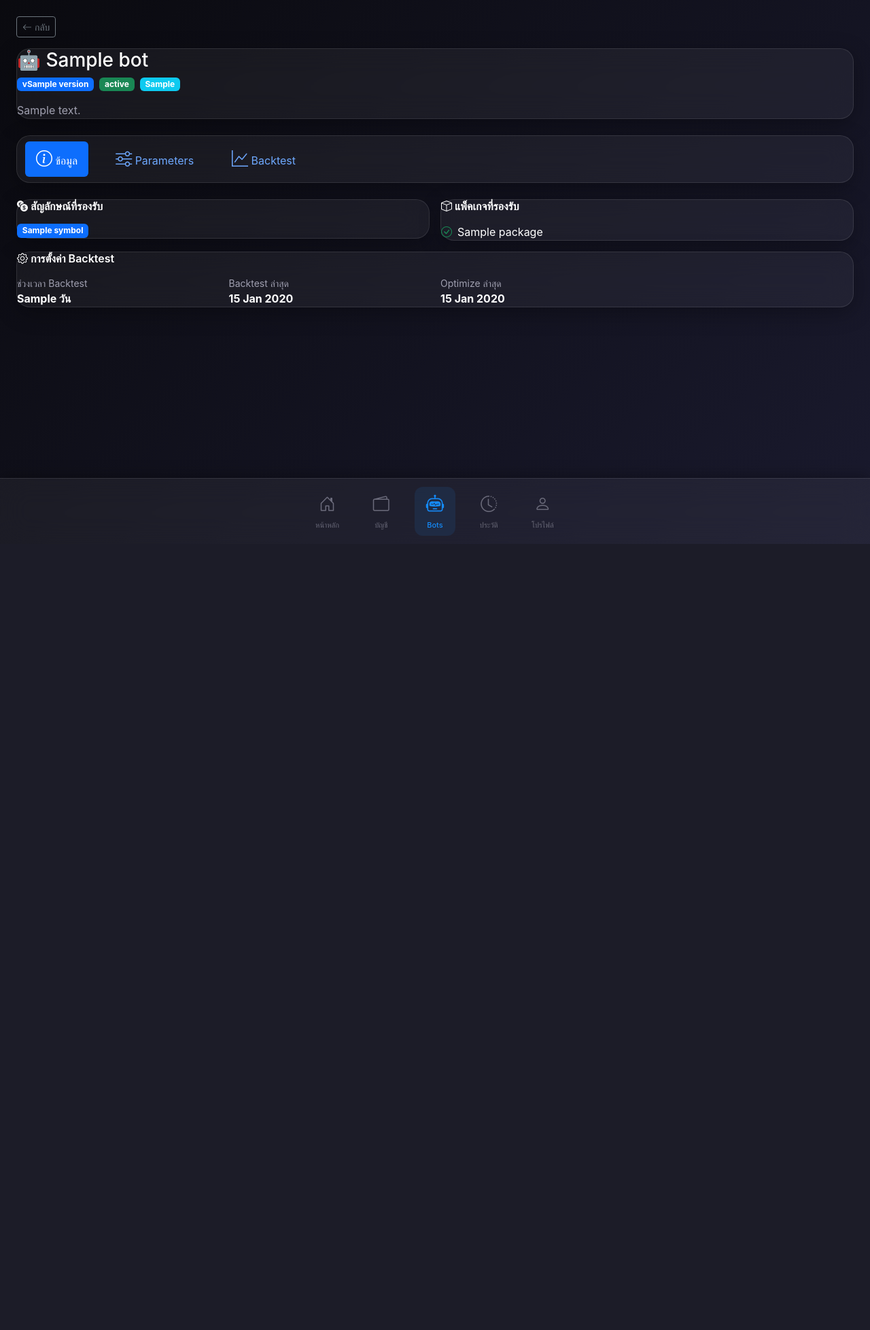
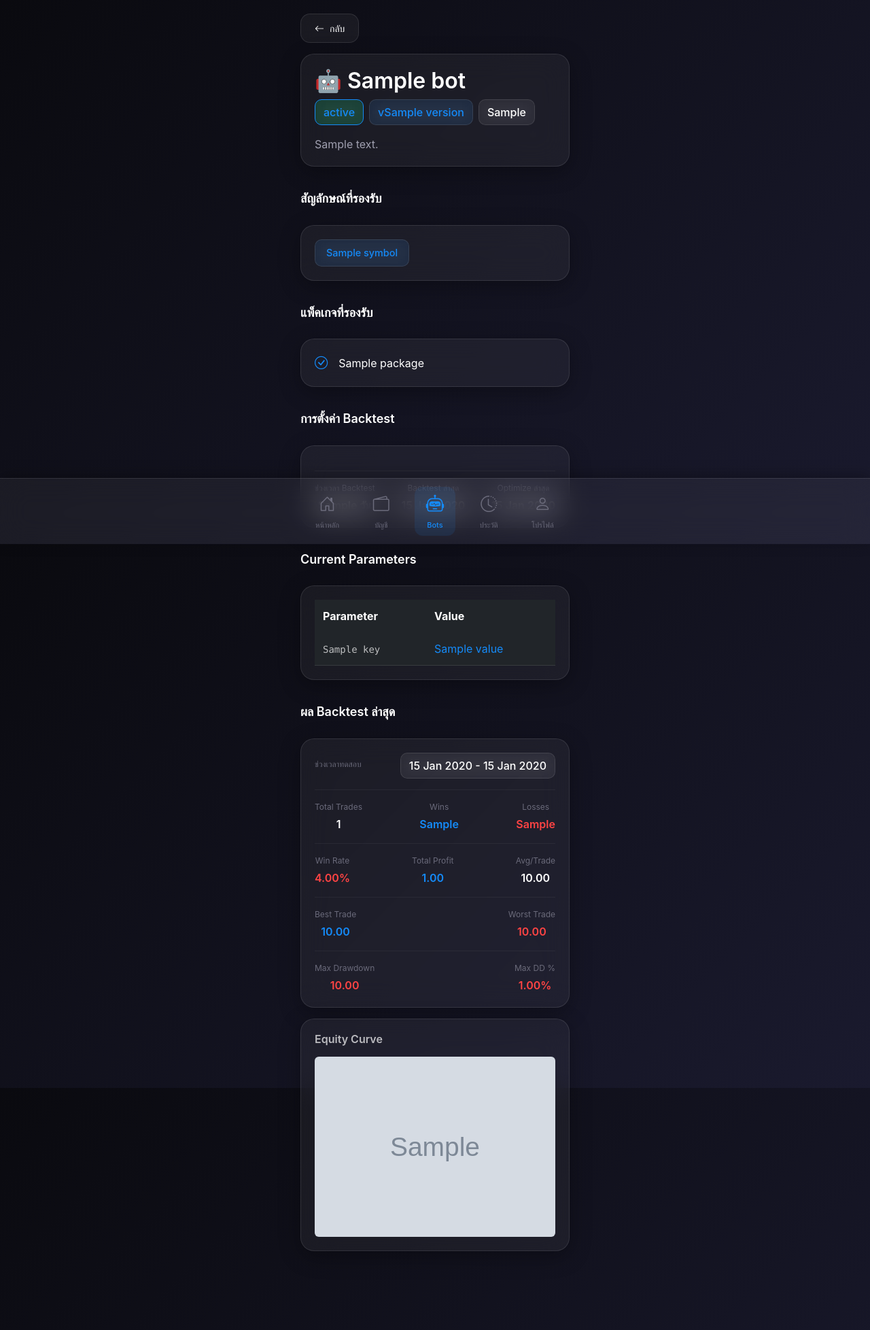
Before and after one commit to icooniex/fxfront, a Django app: template templates/bots/detail.html in a window 1280 px wide. Shown: the whole page at 68% size. Before the commit the page ends 800 px from the top, so only its background shows below. Run offline with Django 4.2, Linux system fonts and the light colour scheme; the template is opened without the code that fills it: most values are stand-ins (such as "Sample title", 1, 10 or a date in 2020); grey boxes marked "Sample" are stand-in pictures; data that the repository does not hold is empty; some libraries are stand-ins or nearby versions.

Commit message:
fix spacing padding

```diff
--- a/templates/bots/detail.html
+++ b/templates/bots/detail.html
@@ -4,26 +4,27 @@
 {% block title %}{{ bot.name }} - FX Bot Monitor{% endblock %}
 
 {% block content %}
-<div class="container-fluid px-3 px-md-4 py-4">
+<div class="page-wrapper">
+    <div class="container-mobile">
         <!-- Back Button -->
         <div class="mb-3">
-        <a href="{% url 'bots_list' %}" class="btn btn-sm btn-outline-secondary">
-            <i class="bi bi-arrow-left"></i> กลับ
+            <a href="{% url 'bots_list' %}" class="btn btn-glass btn-sm">
+                <i class="bi bi-arrow-left me-2"></i>กลับ
             </a>
         </div>
 
         <!-- Bot Header -->
-    <div class="glass-card mb-4">
+        <div class="glass-card fade-in mb-3" style="padding: 20px;">
             <div class="d-flex justify-content-between align-items-start mb-3">
                 <div>
-                <h1 class="h3 mb-2">🤖 {{ bot.name }}</h1>
+                    <h2 class="mb-2">🤖 {{ bot.name }}</h2>
                     <div class="d-flex gap-2 flex-wrap">
-                    <span class="badge bg-primary">v{{ bot.version }}</span>
-                    <span class="badge {% if bot.status == 'ACTIVE' %}bg-success{% elif bot.status == 'BETA' %}bg-warning{% else %}bg-secondary{% endif %}">
+                        <span class="badge-glass {% if bot.status == 'ACTIVE' %}badge-active{% elif bot.status == 'BETA' %}badge-warning{% else %}badge-paused{% endif %}">
                             {{ bot.get_status_display }}
                         </span>
+                        <span class="badge-glass" style="background: rgba(21, 139, 249, 0.1); color: #158bf9;">v{{ bot.version }}</span>
                         {% if bot.strategy_type %}
-                    <span class="badge bg-info">{{ bot.strategy_type }}</span>
+                        <span class="badge-glass" style="background: rgba(255, 255, 255, 0.05);">{{ bot.strategy_type }}</span>
                         {% endif %}
                     </div>
                 </div>
@@ -34,237 +35,214 @@
             {% endif %}
         </div>
 
-    <!-- Bot Information Tabs -->
-    <ul class="nav nav-pills glass-card mb-4" id="botTabs" role="tablist">
-        <li class="nav-item" role="presentation">
-            <button class="nav-link active" id="info-tab" data-bs-toggle="pill" data-bs-target="#info" type="button" role="tab">
-                <i class="bi bi-info-circle"></i> ข้อมูล
-            </button>
-        </li>
-        <li class="nav-item" role="presentation">
-            <button class="nav-link" id="parameters-tab" data-bs-toggle="pill" data-bs-target="#parameters" type="button" role="tab">
-                <i class="bi bi-sliders"></i> Parameters
-            </button>
-        </li>
-        <li class="nav-item" role="presentation">
-            <button class="nav-link" id="backtest-tab" data-bs-toggle="pill" data-bs-target="#backtest" type="button" role="tab">
-                <i class="bi bi-graph-up"></i> Backtest
-            </button>
-        </li>
-    </ul>
+        <!-- Bot Information Sections -->
 
-    <div class="tab-content" id="botTabsContent">
-        <!-- Info Tab -->
-        <div class="tab-pane fade show active" id="info" role="tabpanel">
-            <div class="row g-3">
         <!-- Allowed Symbols -->
-                <div class="col-12 col-md-6">
-                    <div class="glass-card">
-                        <h6 class="mb-3"><i class="bi bi-currency-exchange"></i> สัญลักษณ์ที่รองรับ</h6>
+        <div class="section-header">
+            <h3 class="section-title">สัญลักษณ์ที่รองรับ</h3>
+        </div>
+        <div class="glass-card fade-in mb-3" style="padding: 20px;">
             {% if bot.allowed_symbols %}
             <div class="d-flex flex-wrap gap-2">
                 {% for symbol in bot.allowed_symbols %}
-                            <span class="badge bg-primary">{{ symbol }}</span>
+                <span class="badge-glass" style="background: rgba(21, 139, 249, 0.1); color: #158bf9; font-size: 0.9rem; padding: 8px 16px;">{{ symbol }}</span>
                 {% endfor %}
             </div>
             {% else %}
-                        <p class="text-muted mb-0">ไม่มีข้อมูล</p>
+            <p class="text-secondary mb-0">ไม่มีข้อมูล</p>
             {% endif %}
-                    </div>
         </div>
 
         <!-- Allowed Packages -->
-                <div class="col-12 col-md-6">
-                    <div class="glass-card">
-                        <h6 class="mb-3"><i class="bi bi-box"></i> แพ็คเกจที่รองรับ</h6>
+        <div class="section-header">
+            <h3 class="section-title">แพ็คเกจที่รองรับ</h3>
+        </div>
+        <div class="glass-card fade-in mb-3" style="padding: 20px;">
             {% if allowed_packages %}
-                        <div class="d-flex flex-column gap-2">
+            <div class="d-flex flex-column gap-3">
                 {% for package in allowed_packages %}
                 <div class="d-flex align-items-center">
-                                <i class="bi bi-check-circle text-success me-2"></i>
-                                <span>{{ package.name }}</span>
+                    <i class="bi bi-check-circle text-profit me-3" style="font-size: 1.2rem;"></i>
+                    <span style="font-size: 1rem;">{{ package.name }}</span>
                 </div>
                 {% endfor %}
             </div>
             {% else %}
-                        <p class="text-muted mb-0">ไม่มีข้อมูล</p>
+            <p class="text-secondary mb-0">ไม่มีข้อมูล</p>
             {% endif %}
-                    </div>
         </div>
 
         <!-- Backtest Configuration -->
-                <div class="col-12">
-                    <div class="glass-card">
-                        <h6 class="mb-3"><i class="bi bi-gear"></i> การตั้งค่า Backtest</h6>
-                        <div class="row g-3">
-                            <div class="col-6 col-md-3">
-                                <div class="text-secondary small">ช่วงเวลา Backtest</div>
-                                <div class="fw-bold">{{ bot.backtest_range_days }} วัน</div>
+        <div class="section-header">
+            <h3 class="section-title">การตั้งค่า Backtest</h3>
         </div>
-                            <div class="col-6 col-md-3">
-                                <div class="text-secondary small">Backtest ล่าสุด</div>
-                                <div class="fw-bold">
+        <div class="glass-card fade-in mb-3" style="padding: 20px;">
+            <div class="account-stats">
+                <div class="stat-item">
+                    <span class="stat-label">ช่วงเวลา Backtest</span>
+                    <span class="stat-value">{{ bot.backtest_range_days }} วัน</span>
+                </div>
+                <div class="stat-item">
+                    <span class="stat-label">Backtest ล่าสุด</span>
+                    <span class="stat-value">
                         {% if bot.last_backtest_date %}
                         {{ bot.last_backtest_date|date:"d M Y" }}
                         {% else %}
                         -
                         {% endif %}
+                    </span>
                 </div>
-                            </div>
-                            <div class="col-6 col-md-3">
-                                <div class="text-secondary small">Optimize ล่าสุด</div>
-                                <div class="fw-bold">
+                <div class="stat-item">
+                    <span class="stat-label">Optimize ล่าสุด</span>
+                    <span class="stat-value">
                         {% if bot.last_optimization_date %}
                         {{ bot.last_optimization_date|date:"d M Y" }}
                         {% else %}
                         -
                         {% endif %}
-                                </div>
-                            </div>
-                        </div>
-                    </div>
+                    </span>
                 </div>
             </div>
         </div>
 
-        <!-- Parameters Tab -->
-        <div class="tab-pane fade" id="parameters" role="tabpanel">
-            <div class="glass-card">
-                <h6 class="mb-3"><i class="bi bi-sliders"></i> Current Parameters</h6>
+        <!-- Current Parameters -->
         {% if bot.current_parameters %}
+        <div class="section-header">
+            <h3 class="section-title">Current Parameters</h3>
+        </div>
+        <div class="glass-card fade-in mb-3" style="padding: 20px;">
             <div class="table-responsive">
-                    <table class="table table-dark table-hover">
+                <table class="table table-dark table-hover mb-0">
                     <thead>
                         <tr>
-                                <th>Parameter</th>
-                                <th>Value</th>
+                            <th style="border: none; padding: 12px;">Parameter</th>
+                            <th style="border: none; padding: 12px;">Value</th>
                         </tr>
                     </thead>
                     <tbody>
                         {% for key, value in bot.current_parameters.items %}
                         <tr>
-                                <td><code>{{ key }}</code></td>
-                                <td class="text-primary">{{ value }}</td>
+                            <td style="padding: 12px;"><code style="color: rgba(255, 255, 255, 0.7);">{{ key }}</code></td>
+                            <td style="padding: 12px; color: #158bf9;">{{ value }}</td>
                         </tr>
                         {% endfor %}
                     </tbody>
                 </table>
             </div>
-                {% else %}
-                <p class="text-muted mb-0">ยังไม่มี Parameters</p>
+        </div>
         {% endif %}
-            </div>
+
+        <!-- Backtest Results -->
+        {% if latest_backtest %}
+        <div class="section-header">
+            <h3 class="section-title">ผล Backtest ล่าสุด</h3>
         </div>
 
-        <!-- Backtest Tab -->
-        <div class="tab-pane fade" id="backtest" role="tabpanel">
-            {% if latest_backtest %}
-            <div class="row g-3">
-                <!-- Backtest Summary -->
-                <div class="col-12">
-                    <div class="glass-card">
+        <div class="glass-card fade-in mb-3" style="padding: 20px;">
             <div class="d-flex justify-content-between align-items-center mb-3">
-                            <h6 class="mb-0"><i class="bi bi-graph-up"></i> ผล Backtest ล่าสุด</h6>
-                            <span class="badge bg-primary">
+                <span class="stat-label">ช่วงเวลาทดสอบ</span>
+                <span class="badge-glass">
                     {{ latest_backtest.backtest_start_date|date:"d M Y" }} - {{ latest_backtest.backtest_end_date|date:"d M Y" }}
                 </span>
             </div>
 
             <!-- Metrics Grid -->
-                        <div class="row g-3 mb-4">
-                            <div class="col-6 col-md-3">
-                                <div class="text-secondary small">Total Trades</div>
-                                <div class="h5 mb-0">{{ latest_backtest.total_trades }}</div>
+            <div class="account-stats mb-3">
+                <div class="stat-item">
+                    <span class="stat-label">Total Trades</span>
+                    <span class="stat-value">{{ latest_backtest.total_trades }}</span>
                 </div>
-                            <div class="col-6 col-md-3">
-                                <div class="text-secondary small">Wins</div>
-                                <div class="h5 mb-0 text-success">{{ latest_backtest.winning_trades }}</div>
+                <div class="stat-item">
+                    <span class="stat-label">Wins</span>
+                    <span class="stat-value text-profit">{{ latest_backtest.winning_trades }}</span>
                 </div>
-                            <div class="col-6 col-md-3">
-                                <div class="text-secondary small">Losses</div>
-                                <div class="h5 mb-0 text-danger">{{ latest_backtest.losing_trades }}</div>
-                            </div>
-                            <div class="col-6 col-md-3">
-                                <div class="text-secondary small">Win Rate</div>
-                                <div class="h5 mb-0 {% if latest_backtest.win_rate >= 50 %}text-success{% else %}text-warning{% endif %}">
-                                    {{ latest_backtest.win_rate|floatformat:2 }}%
-                                </div>
+                <div class="stat-item">
+                    <span class="stat-label">Losses</span>
+                    <span class="stat-value text-loss">{{ latest_backtest.losing_trades }}</span>
                 </div>
             </div>
 
-                        <div class="row g-3 mb-4">
-                            <div class="col-6 col-md-3">
-                                <div class="text-secondary small">Total Profit</div>
-                                <div class="h5 mb-0 {% if latest_backtest.total_profit >= 0 %}text-success{% else %}text-danger{% endif %}">
+            <div class="account-stats mb-3">
+                <div class="stat-item">
+                    <span class="stat-label">Win Rate</span>
+                    <span class="stat-value {% if latest_backtest.win_rate >= 50 %}text-profit{% else %}text-loss{% endif %}">
+                        {{ latest_backtest.win_rate|floatformat:2 }}%
+                    </span>
+                </div>
+                <div class="stat-item">
+                    <span class="stat-label">Total Profit</span>
+                    <span class="stat-value {% if latest_backtest.total_profit >= 0 %}text-profit{% else %}text-loss{% endif %}">
                         {{ latest_backtest.total_profit|floatformat:2 }}
+                    </span>
                 </div>
-                            </div>
-                            <div class="col-6 col-md-3">
-                                <div class="text-secondary small">Avg Profit/Trade</div>
-                                <div class="h5 mb-0">{{ latest_backtest.avg_profit_per_trade|floatformat:2 }}</div>
-                            </div>
-                            <div class="col-6 col-md-3">
-                                <div class="text-secondary small">Best Trade</div>
-                                <div class="h5 mb-0 text-success">{{ latest_backtest.best_trade|floatformat:2 }}</div>
-                            </div>
-                            <div class="col-6 col-md-3">
-                                <div class="text-secondary small">Worst Trade</div>
-                                <div class="h5 mb-0 text-danger">{{ latest_backtest.worst_trade|floatformat:2 }}</div>
+                <div class="stat-item">
+                    <span class="stat-label">Avg/Trade</span>
+                    <span class="stat-value">{{ latest_backtest.avg_profit_per_trade|floatformat:2 }}</span>
                 </div>
             </div>
 
-                        <div class="row g-3">
-                            <div class="col-6">
-                                <div class="text-secondary small">Max Drawdown</div>
-                                <div class="h5 mb-0 text-danger">{{ latest_backtest.max_drawdown|floatformat:2 }}</div>
+            <div class="account-stats mb-3">
+                <div class="stat-item">
+                    <span class="stat-label">Best Trade</span>
+                    <span class="stat-value text-profit">{{ latest_backtest.best_trade|floatformat:2 }}</span>
                 </div>
-                            <div class="col-6">
-                                <div class="text-secondary small">Max Drawdown %</div>
-                                <div class="h5 mb-0 text-danger">{{ latest_backtest.max_drawdown_percent|floatformat:2 }}%</div>
+                <div class="stat-item">
+                    <span class="stat-label">Worst Trade</span>
+                    <span class="stat-value text-loss">{{ latest_backtest.worst_trade|floatformat:2 }}</span>
                 </div>
+            </div>
+
+            <div class="account-stats">
+                <div class="stat-item">
+                    <span class="stat-label">Max Drawdown</span>
+                    <span class="stat-value text-loss">{{ latest_backtest.max_drawdown|floatformat:2 }}</span>
+                </div>
+                <div class="stat-item">
+                    <span class="stat-label">Max DD %</span>
+                    <span class="stat-value text-loss">{{ latest_backtest.max_drawdown_percent|floatformat:2 }}%</span>
                 </div>
             </div>
         </div>
 
         <!-- Equity Curve -->
         {% if latest_backtest.equity_curve_image %}
-                <div class="col-12">
-                    <div class="glass-card">
-                        <h6 class="mb-3"><i class="bi bi-graph-up-arrow"></i> Equity Curve</h6>
-                        <img src="{{ latest_backtest.equity_curve_image.url }}" alt="Equity Curve" class="img-fluid rounded">
-                    </div>
+        <div class="glass-card fade-in mb-3" style="padding: 20px;">
+            <h4 class="mb-3" style="font-size: 1rem; color: rgba(255, 255, 255, 0.7);">Equity Curve</h4>
+            <img src="{{ latest_backtest.equity_curve_image.url }}" alt="Equity Curve" class="img-fluid rounded" style="max-width: 100%; height: auto;">
         </div>
         {% endif %}
+        {% else %}
+        <div class="section-header">
+            <h3 class="section-title">ผล Backtest</h3>
         </div>
-            {% else %}
-            <div class="glass-card text-center py-5">
-                <i class="bi bi-graph-up display-1 text-muted mb-3"></i>
-                <h5 class="text-secondary">ยังไม่มีผล Backtest</h5>
-                <p class="text-muted">กรุณารอการอัพเดทผล Backtest</p>
+        <div class="empty-state glass-card-static">
+            <i class="bi bi-graph-up"></i>
+            <div class="empty-state-title">ยังไม่มีผล Backtest</div>
+            <div class="empty-state-text">กรุณารอการอัพเดทผล Backtest</div>
         </div>
         {% endif %}
-        </div>
-    </div>
 
         <!-- User Action Section (if logged in) -->
         {% if user.is_authenticated and user_accounts %}
-    <div class="glass-card mt-4">
-        <h6 class="mb-3"><i class="bi bi-link-45deg"></i> ใช้งาน Bot นี้</h6>
-        <p class="text-secondary small mb-3">เลือกบัญชีที่ต้องการใช้งาน Bot นี้</p>
+        <div class="section-header">
+            <h3 class="section-title">ใช้งาน Bot นี้</h3>
+        </div>
+        <div class="glass-card fade-in mb-3" style="padding: 20px;">
+            <p class="text-secondary mb-3" style="font-size: 0.9rem;">เลือกบัญชีที่ต้องการใช้งาน Bot นี้</p>
 
             {% for account in user_accounts %}
-        <div class="d-flex justify-content-between align-items-center mb-2 p-2 rounded" style="background: rgba(255,255,255,0.03);">
+            <div class="d-flex justify-content-between align-items-center mb-2 p-3 rounded" style="background: rgba(255,255,255,0.03);">
                 <div>
-                <div class="fw-bold">{{ account.account_name }}</div>
-                <div class="small text-secondary">{{ account.mt5_account_id }}</div>
+                    <div style="font-weight: 500;">{{ account.account_name }}</div>
+                    <div class="text-secondary" style="font-size: 0.85rem;">{{ account.mt5_account_id }}</div>
                 </div>
                 {% if account.active_bot.id == bot.id %}
-            <span class="badge bg-success">กำลังใช้งาน</span>
+                <span class="badge-glass badge-active">กำลังใช้งาน</span>
                 {% else %}
                 <form method="post" action="{% url 'account_bot_activate' account.id %}" class="d-inline">
                     {% csrf_token %}
                     <input type="hidden" name="bot_id" value="{{ bot.id }}">
-                <button type="submit" class="btn btn-sm btn-primary">เลือกใช้</button>
+                    <button type="submit" class="btn btn-primary-blue btn-sm">เลือกใช้</button>
                 </form>
                 {% endif %}
             </div>
@@ -272,6 +250,7 @@
         </div>
         {% endif %}
     </div>
+</div>
 {% endblock %}
 
 {% block bottom_nav %}
```
Also changed, not shown: templates/bots/list.html (+50 -53 lines). Lines whose indentation alone changed are shown as unchanged.
